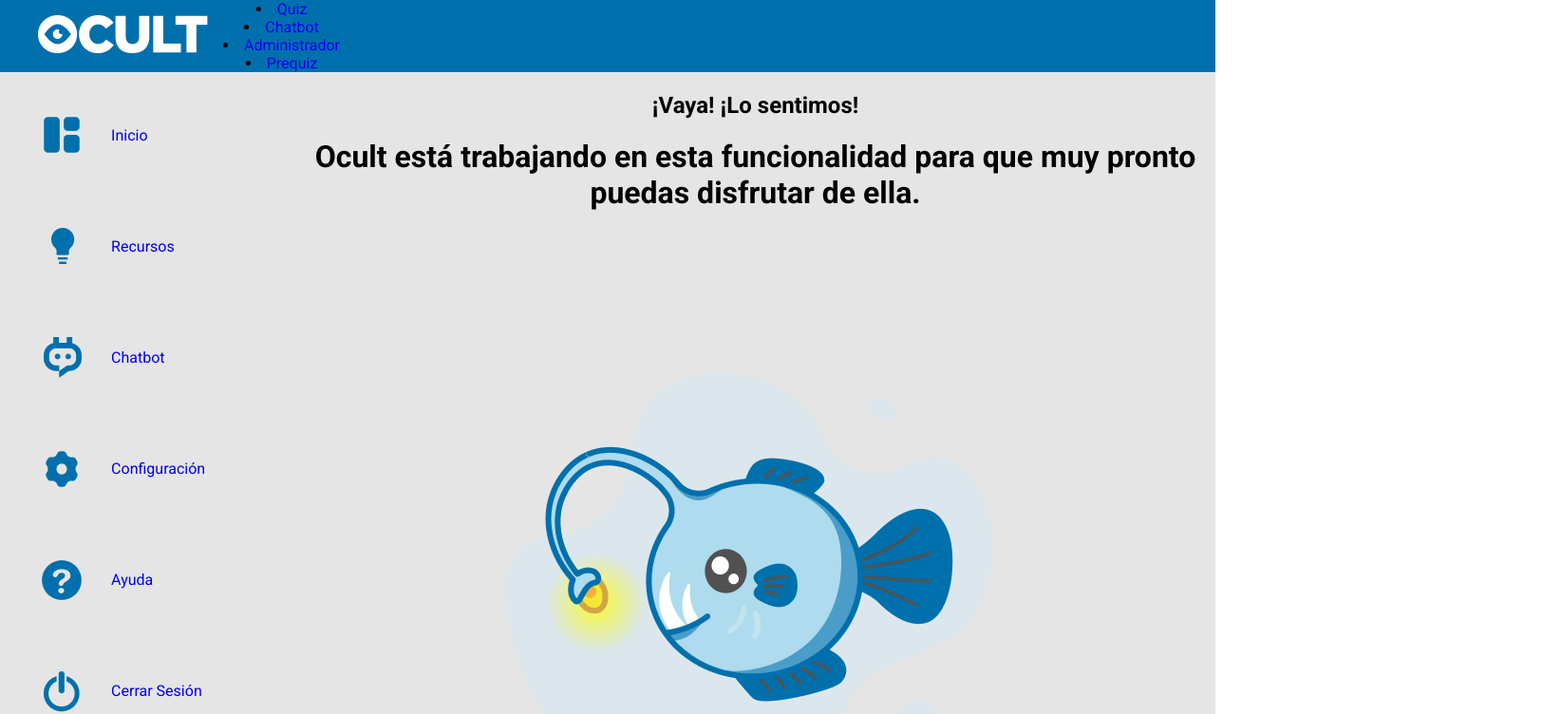
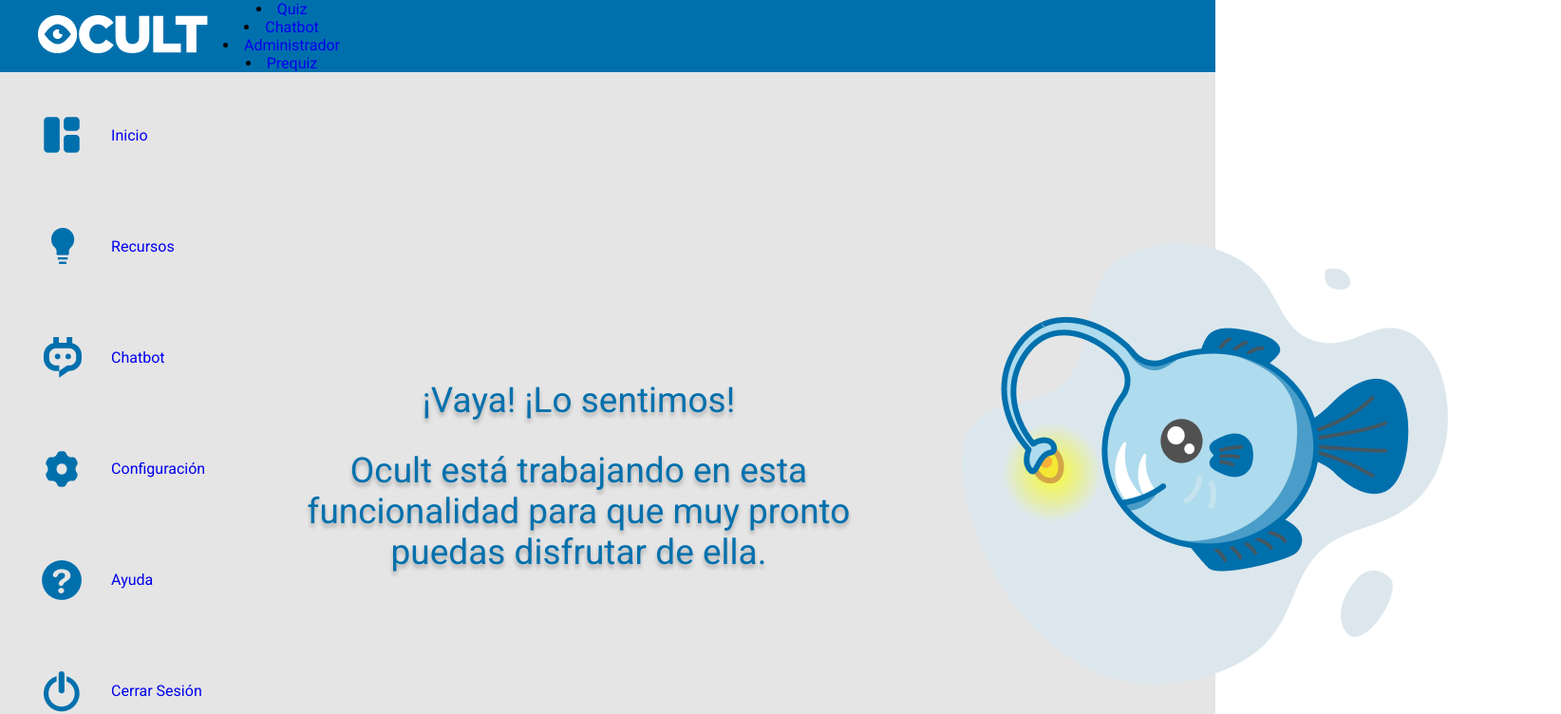
Before and after one commit to alvaroariasrivero/ocult_front, a React (Create React App) app: page /placeholder in a window 1280 px wide. Shown: the top 752 px of the page at 95% size, 1644 px wide, since content can reach past the window. Built offline with nearby package versions, Linux system fonts and the light colour scheme; no server answers.

Commit message:
placeholder and get user score (not working)

```diff
--- a/src/App.js
+++ b/src/App.js
@@ -24,7 +24,6 @@
       try {
         const res = await axios.get('http://localhost:5000/api/questions');
         const json = res.data;
-        console.log('Esto es jason', json)
         const questionsArray = json.map(element => {
           if(element.answers.length === 3){
             return{
@@ -49,7 +48,6 @@
             }
           };
         })
-        console.log('Esto es questionsArray', questionsArray);
         setQuestions(questionsArray)
       } catch (error){
         console.log('error', error);
--- a/src/components/Placeholder/Placeholder.css
+++ b/src/components/Placeholder/Placeholder.css
@@ -0,0 +1,28 @@
+h2.sorry{
+    width: 597px;
+    left: 322px;
+    top: 403px;
+    font-style: normal;
+    font-weight: normal;
+    font-size: 37px;
+    line-height: 43px;
+    color: #0070AD;
+    text-shadow: 0px 4px 4px rgba(0, 0, 0, 0.25);
+}
+
+h1.working{
+  font-weight: bold;
+}
+
+.placeholderContainer{
+    display: flex;
+    align-items: center;
+}
+
+img.sorryImg{
+
+}
+
+.sorryDiv{
+    height: 215px;
+}
--- a/src/components/Placeholder/Placeholder.jsx
+++ b/src/components/Placeholder/Placeholder.jsx
@@ -1,6 +1,7 @@
 import React from "react";
 import { NavLink } from 'react-router-dom';
 import AuthService from "../../services/authservice";
+import './Placeholder.css'
 
 const Placeholder = () => {
   return <div className="userDashboardContainer">
@@ -14,10 +15,14 @@
         <li onClick={AuthService.logout}><img src="../assets/icons/aside/icon_cerrarses.png" alt="icon"/><NavLink to='/' className="aside">Cerrar Sesión</NavLink></li>
     </ul>
   </aside>
-      <div>
-        <h2>¡Vaya! ¡Lo sentimos!</h2>
-        <h1>Ocult está trabajando en esta funcionalidad para que muy pronto puedas disfrutar de ella. </h1>
-    <img src="../assets/icons/endesarrollo.png" alt="" srcset="" />
+      <div className="placeholderContainer">
+        <div className="sorryDiv">
+        <h2 className="sorry">¡Vaya! ¡Lo sentimos!</h2>
+        <h2 className="sorry working">Ocult está trabajando en esta funcionalidad para que muy pronto puedas disfrutar de ella. </h2>
+        </div>
+        <div>
+        <img src="../assets/icons/endesarrollo.png" alt="working" className="sorryImg"/>
+        </div>
       </div>
 
 
--- a/src/components/Profile/Profile.jsx
+++ b/src/components/Profile/Profile.jsx
@@ -2,16 +2,30 @@
 import './Profile.css'
 import { NavLink } from 'react-router-dom';
 import AuthService from "../../services/authservice";
-
+import axios from "axios";
 
 
 const Profile = () => {
+
+  const [userScore, setUserScore] = useState();
+
   const currentUser = AuthService.getCurrentUser();
-  console.log(currentUser)
-  const userScore = currentUser.userData.last_score
+
+  useEffect(() => {
+    async function fetchUserScore() {
+    try{
+      const email = currentUser.userData.email
+      console.log(email);
+      const res = await axios.get(`http://localhost:5000/api/score/?email=${email}`)
+      .then(setUserScore(res))
+      } catch (e){
+        setUserScore("")
+      }
+      paintScore()
+  } fetchUserScore()
+})
 
   const paintScore = () => {
-    console.log('Esto es puntuación', userScore)
     if (userScore==null) {
        return <div>
         <img src="../assets/icons/user_recomendation.png" className="recomendation" alt="recomendation" />
@@ -55,7 +69,7 @@
         </div>
         {/* Contenedor recomendación del quiz */}
         <div className="userRecomendation">
-        {paintScore()}
+        {paintScore}
         </div>
       </div>
 
--- a/src/services/authservice.js
+++ b/src/services/authservice.js
@@ -27,6 +27,7 @@
 
 const logout = () => {
     localStorage.removeItem("user");
+    // localStorage.removeItem("score");
 };
 
 const getCurrentUser = () => {
```
